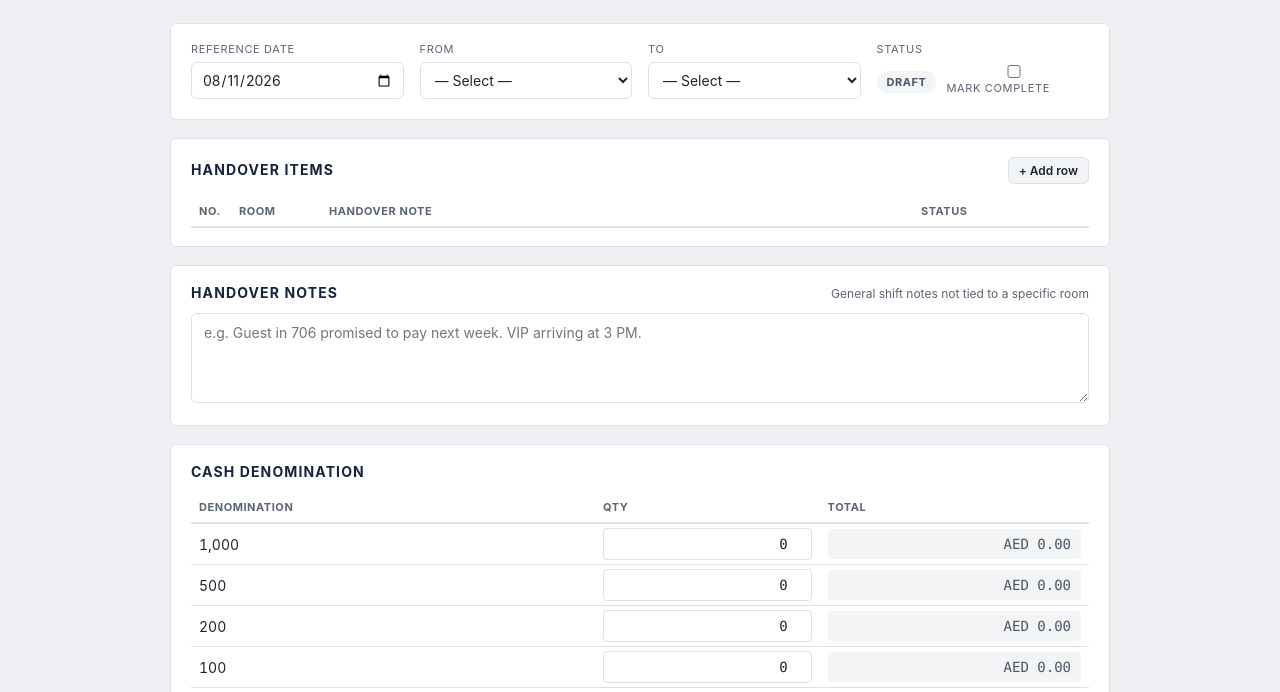
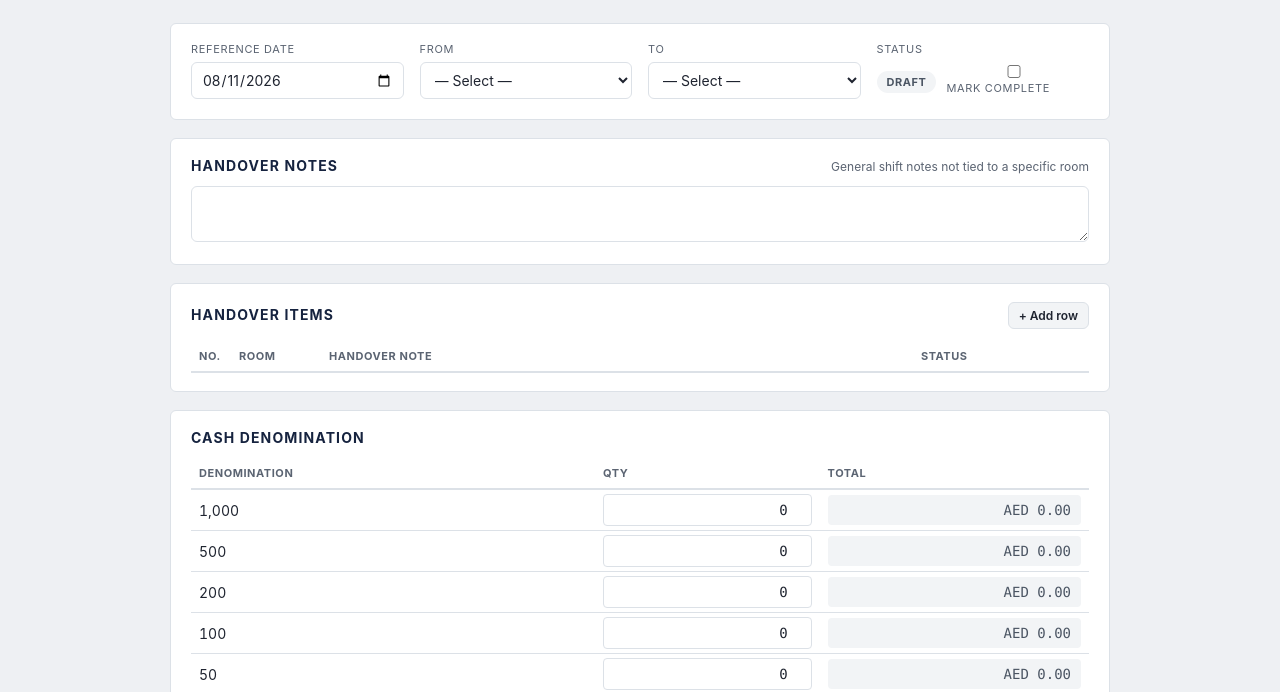
Before and after one commit to KamranOfficial/villaggio, a plain HTML site: page public/index.html in a window 1280 px wide. Shown: the part 76-768 px from the top of the page. Drawn offline with Linux system fonts and the light colour scheme; no server answers.

Commit message:
Add handover notes section to index.html
Added a new section for general handover notes with a textarea for input.

```diff
--- a/public/index.html
+++ b/public/index.html
@@ -59,6 +59,18 @@
     </div>
   </section>
 
+
+  <!-- ============ HANDOVER NOTES ============ -->
+  <section class="card">
+    <div class="card-head">
+      <h2>Handover Notes</h2>
+      <span class="hint">General shift notes not tied to a specific room</span>
+    </div>
+    <textarea id="generalNotes" rows="2" ></textarea>
+  </section>
+
+
+
   <!-- ============ HANDOVER ITEMS ============ -->
   <section class="card">
     <div class="card-head">
@@ -77,15 +89,6 @@
       </thead>
       <tbody id="itemsBody"></tbody>
     </table>
-  </section>
-
-  <!-- ============ HANDOVER NOTES ============ -->
-  <section class="card">
-    <div class="card-head">
-      <h2>Handover Notes</h2>
-      <span class="hint">General shift notes not tied to a specific room</span>
-    </div>
-    <textarea id="generalNotes" rows="4" placeholder="e.g. Guest in 706 promised to pay next week. VIP arriving at 3 PM."></textarea>
   </section>
 
   <!-- ============ CASH DENOMINATION ============ -->
```
